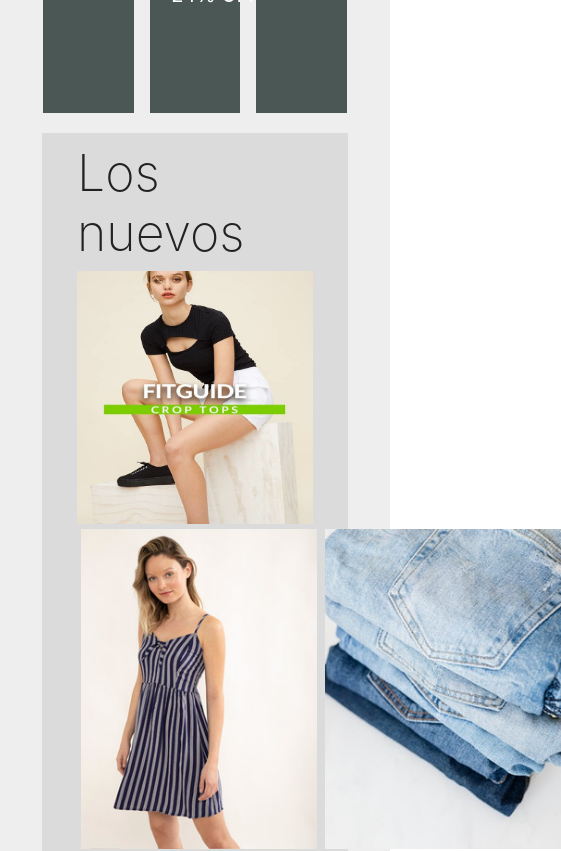
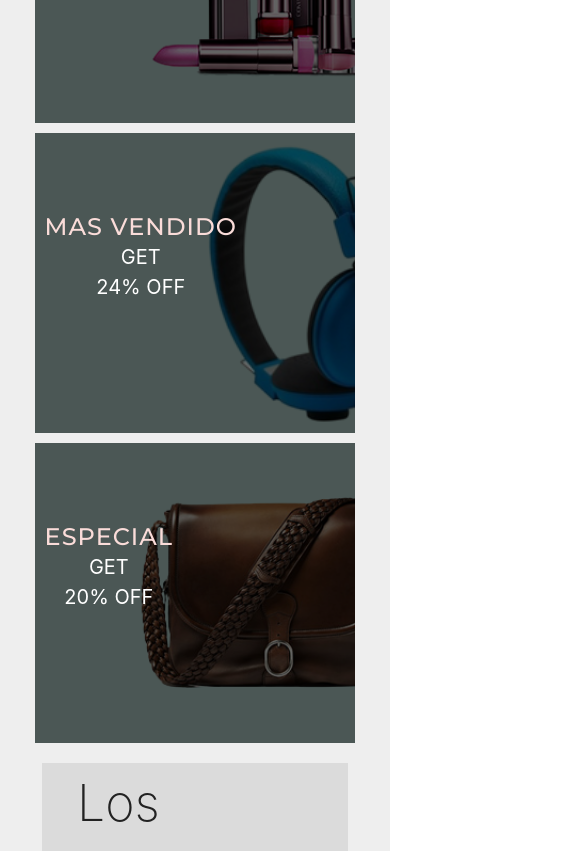
Before and after one commit to Loubyc2/lb, a React (Create React App) app: page / in a window 390 px wide. Shown: the part 940-1791 px from the top of the page, 561 px wide, since content can reach past the window. Built offline with nearby package versions, Linux system fonts and the light colour scheme.

Commit message:
other commit

```diff
--- a/src/components/home/Home.css
+++ b/src/components/home/Home.css
@@ -376,12 +376,134 @@ Media query  */
 }
 
 @media screen and (max-width :500px) {
-    .home__offer-banner {
+    .home__news {
+        padding: 10px 35px;
+        margin-top: 20px;
+        background-color: #dbdbdb;
+    }
+    .home__news-title {
+        font-size: 50px;
+        font-weight: 200;
+        color: #222;
+    }
+    .home__news-imgs {
+        display: flex;
+        flex-direction: column;
+        justify-content: space-between;
+    }
+    .home__news-imgs img {
+        object-fit: cover;
+    }
+    .home__news-left {
+        max-width: 100%;
+        height: auto;
+        display: flex;
+    }
+    .home__news-right {
+        display: flex;
+        flex-direction: column;
+        max-width: 100%;
+    }
+    .home__news-right div {
         display: flex;
         flex-direction: column;
     }
-    .home__offer-banner-img {
+    .home__brand {
+        display: flex;
+        flex-direction: column;
+        width: 100%;
+        margin-bottom: 140px;
+    }
+    .home__brand-left {
+        width: 100%;
+        display: flex;
+        flex-direction: column;
+        align-items: center;
+        justify-content: center;
+        text-align: center;
+        background-color: #bcdbd5;
+    }
+    .home__brand-left>h6 {
+        text-transform: uppercase;
+        font-family: 'Montserrat';
+        color: #242c34;
+        font-weight: 600;
+    }
+    .home__brand-left>p {
+        color: #666a7c;
+    }
+    .home__brand-left>button {
+        color: #236b99;
+        text-transform: uppercase;
+    }
+    .home__brand-left>button:hover {
+        background-color: #236b99;
+        color: #b8b9c2;
+    }
+    .home__brand-right {
+        width: 100%;
+    }
+    .home__brand-right>img {
         max-width: 100%;
         height: auto;
+        object-fit: cover;
+    }
+    /* Home Promotion */
+    .home__promotions {
+        display: flex;
+        flex-direction: column;
+        width: 100%;
+        align-items: center;
+        margin-top: 30px;
+        padding: 0 35px;
+    }
+    .home__promotion {
+        position: relative;
+        background-repeat: no-repeat;
+        background-size: cover;
+        background-position: 80px;
+        margin-top: 10px;
+        width: 100%;
+        height: 300px;
+        background-color: #bcdbd5;
+    }
+    .home__promotion:after {
+        content: '';
+        position: absolute;
+        top: 0;
+        left: 0;
+        z-index: 1;
+        background-color: rgba(0, 0, 0, .6);
+        width: 100%;
+        height: 100%;
+    }
+    .home__promotion-text>* {
+        color: #fff;
+        z-index: 2;
+        position: relative;
+    }
+    .home__promotion-text {
+        position: absolute;
+        left: 35%;
+        top: 100px;
+        text-align: center;
+        font-size: 20px;
+        text-transform: uppercase;
+    }
+    .home__promotion-text>h4 {
+        letter-spacing: 1px;
+        font-size: 30px;
+        font-family: 'Montserrat', sans-serif;
+        margin-bottom: 0;
+        color: #fadcd9;
+    }
+    .home__promotion-text {
+        position: absolute;
+        top: 80px;
+        left: 3%;
+        text-align: center;
+    }
+    .home__promotion-text>h4 {
+        font-size: 24px;
     }
 }
```
